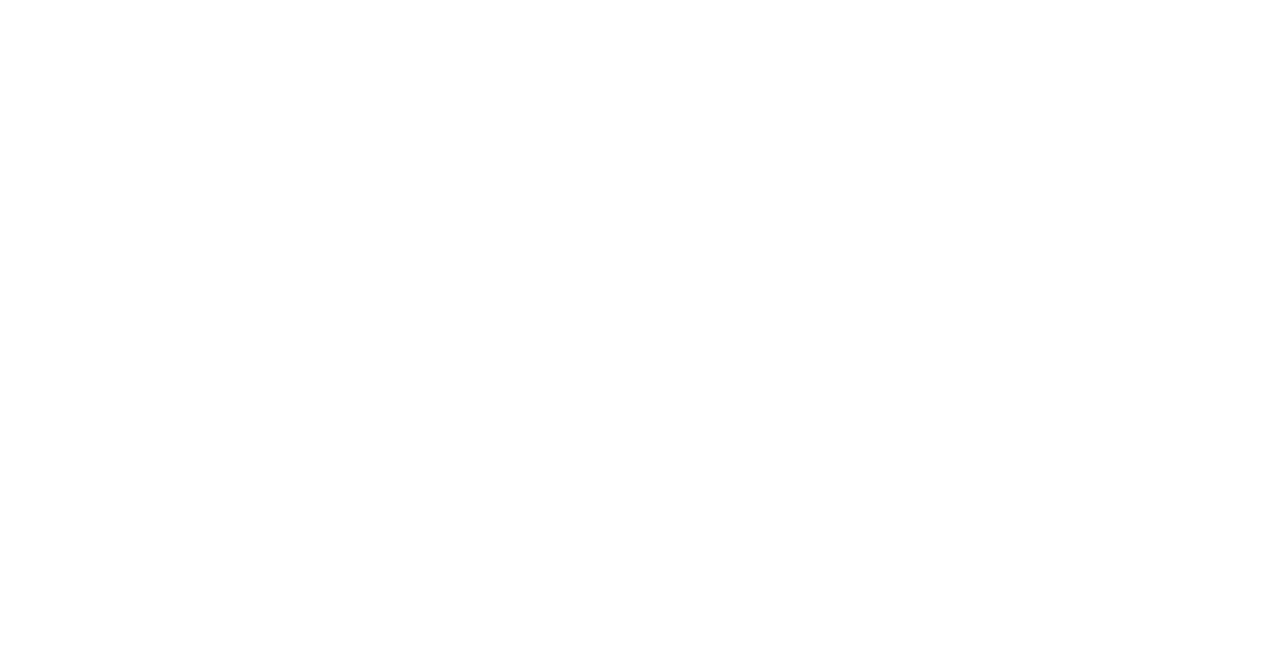
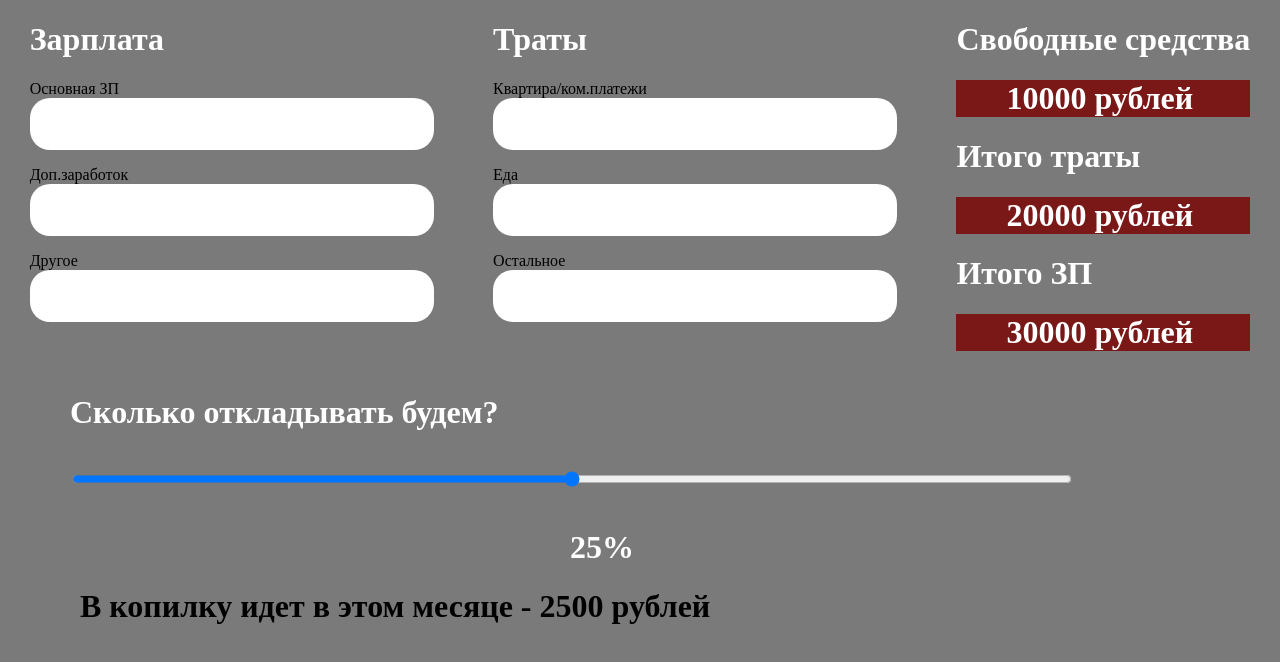
Before and after one commit to Nikitymbo4ka/money_calc, a plain HTML site: page index.html in a window 1280 px wide. Drawn offline with Linux system fonts and the light colour scheme.

Commit message:
layout is completed

```diff
--- a/css/styles.css
+++ b/css/styles.css
@@ -0,0 +1,38 @@
+body{
+    margin: 0;
+    padding: 0;
+    background: #7a7a7a;
+}
+.content{
+    display: flex;
+    justify-content: space-around
+}
+.rub{
+    background: #7a1717;
+}
+input{
+    width: 400px;
+    height: 50px;
+    border-radius: 20px;
+    border: none;
+}
+.linia{
+    width: 1050px;
+    height: 10px;
+    background: white;
+}
+.contente{
+    margin-left: 70px;
+}
+.oval{
+    position: absolute;
+    width: 30px;
+    height: 30px;
+    background: black;
+    border-radius: 30px;
+    top: 437px;
+    margin-left: 200px;
+}
+h1{
+    color: white;
+}
--- a/index.html
+++ b/index.html
@@ -6,8 +6,56 @@
     <title>Title</title>
 </head>
 <body>
+<div class="content">
+<div class="block">
+    <h1>Зарплата</h1>
+    <p>Основная ЗП
+        <br>
+    <input>
 
+    <p>Доп.заработок
+    <br>
+        <input>
+    <p>Другое
+    <br>
+        <input>
 
+</div>
+
+<div class="blocko">
+    <h1>Траты</h1>
+    <p>Квартира/ком.платежи
+        <br>
+        <input>
+
+    <p>Еда
+        <br>
+        <input>
+    <p>Остальное
+        <br>
+        <input>
+</div>
+    <div class="blocka">
+        <h1>Свободные средства</h1>
+        <div class="rub">
+            <h1 style="margin-left: 50px">10000 рублей</h1>
+        </div>
+        <h1>Итого траты</h1>
+        <div class="rub">
+            <h1  style="margin-left: 50px">20000 рублей</h1>
+        </div>
+        <h1>Итого ЗП</h1>
+        <div class="rub">
+            <h1  style="margin-left: 50px">30000 рублей</h1>
+        </div>
+    </div>
+</div>
+<div class="contente">
+    <h1 style="color: white">Сколько откладывать будем?</h1>
+    <input style="width: 1000px" type="range">
+    <h1 style="margin-left: 500px;color: white">25%</h1>
+    <h1 style="margin-left: 10px;color: black">В копилку идет в этом месяце - 2500 рублей</h1>
+</div>
 <script src="js/script.js"></script>
 </body>
 </html>
```
